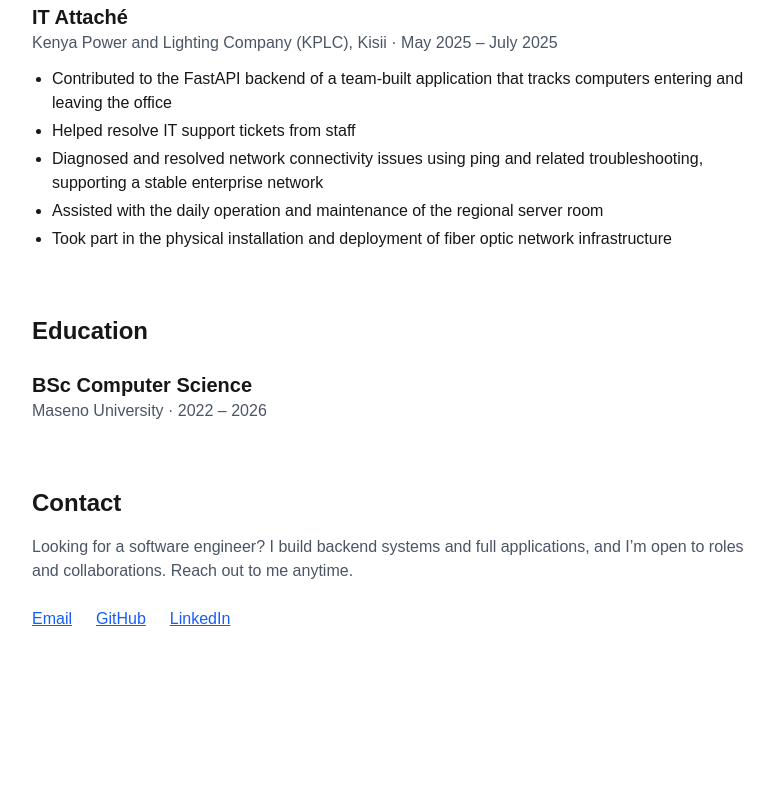
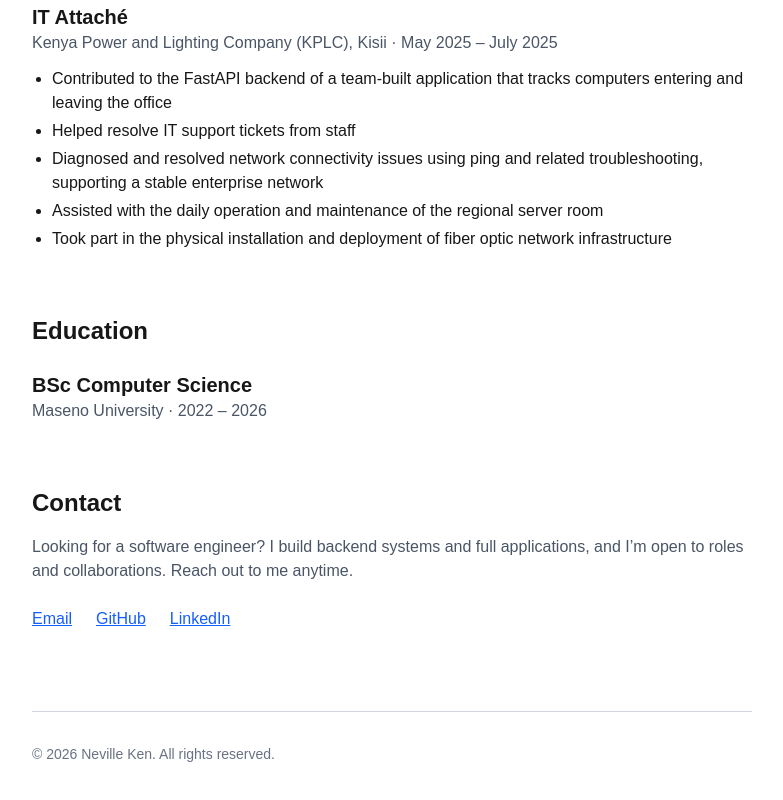
Before and after one commit to KingN3V/nevportfolio, a Next.js app: page / in a window 1280 px wide. Shown: the part 1540-2340 px from the top of the page, without its empty margins (248-1031 px from the left). Before the commit the page ends 2251 px from the top, so only its background shows below. Built offline with nearby package versions, Linux system fonts and the light colour scheme.

Commit message:
Add footer

```diff
--- a/app/page.tsx
+++ b/app/page.tsx
@@ -180,6 +180,9 @@ export default function Home() {
           </a>
         </div>
       </section>
+      <footer className="mt-20 border-t border-gray-300 py-8 text-sm text-gray-500">
+        © 2026 Neville Ken. All rights reserved.
+      </footer>
     </main>
   );
 }
```
